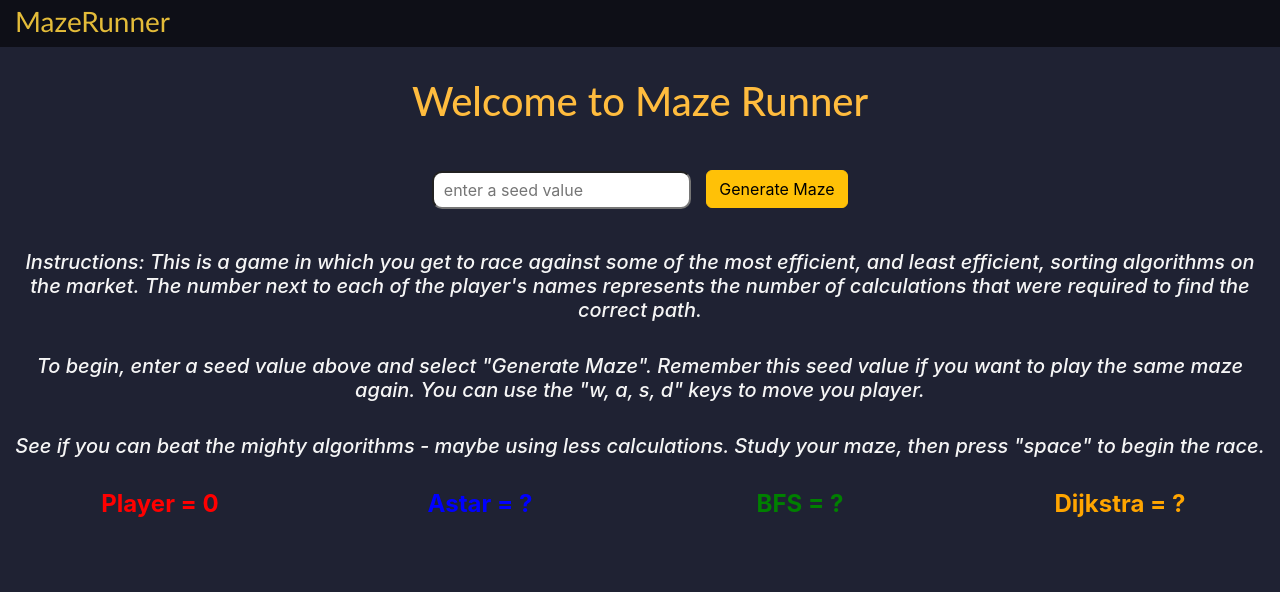
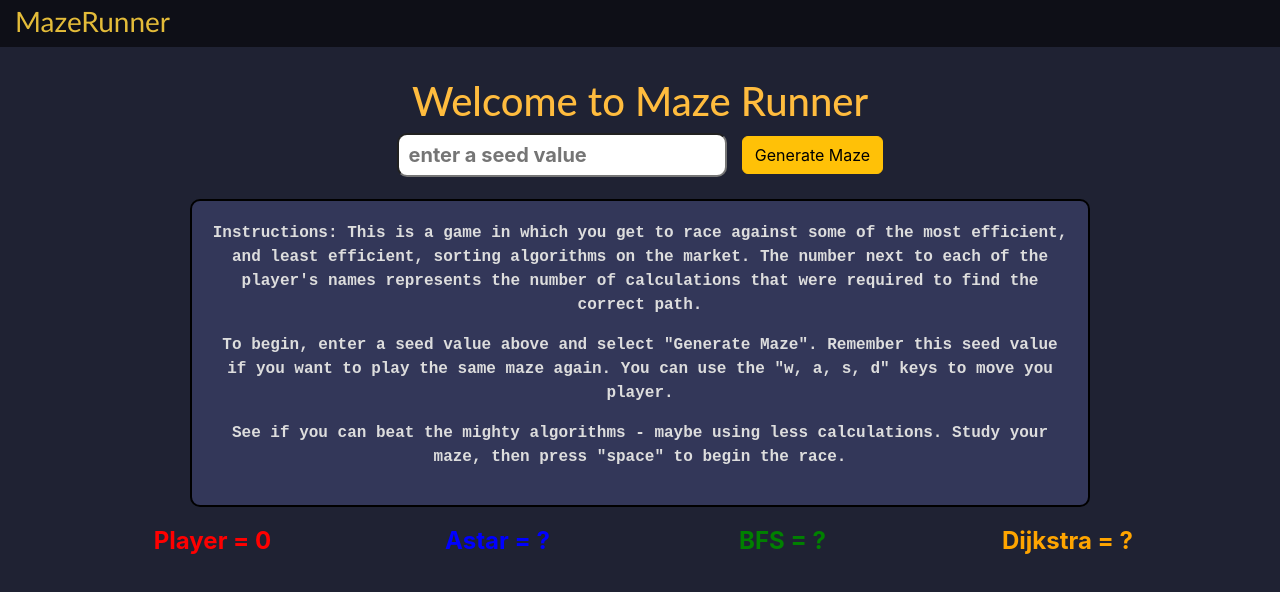
Before and after one commit to Connor-aus/cab432-assingment2, a React (Create React App) app in the folder client/: page / in a window 1280 px wide. Shown: the top 592 px of the page. Built offline with nearby package versions, Linux system fonts and the light colour scheme.

Commit message:
style changed

```diff
--- a/client/src/components/Instructions.js
+++ b/client/src/components/Instructions.js
@@ -3,25 +3,22 @@ import React from "react";
 
 export default function Instructions() {
   return (
-    <div>
-      <h5 style={{ color: "whitesmoke", fontStyle: "italic" }}>
+    <div className="inst">
+      <p>
         Instructions: This is a game in which you get to race against some of
         the most efficient, and least efficient, sorting algorithms on the
         market. The number next to each of the player's names represents the
         number of calculations that were required to find the correct path.
-      </h5>
-      <br></br>
-      <h5 style={{ color: "whitesmoke", fontStyle: "italic" }}>
+      </p>
+      <p>
         To begin, enter a seed value above and select "Generate Maze". Remember
         this seed value if you want to play the same maze again. You can use the
         "w, a, s, d" keys to move you player.
-      </h5>
-      <br></br>
-      <h5 style={{ color: "whitesmoke", fontStyle: "italic" }}>
+      </p>
+      <p>
         See if you can beat the mighty algorithms - maybe using less
         calculations. Study your maze, then press "space" to begin the race.
-      </h5>
-      <br></br>
+      </p>
     </div>
   );
 }
--- a/client/src/css/style.css
+++ b/client/src/css/style.css
@@ -21,7 +21,7 @@ body {
 	align-items: center;
 	border: 2px solid rebeccapurple;
 	color: transparent;
-	background: white;
+	background: black;
 	height: 0;
 	padding-bottom: 100%;
   }
@@ -147,8 +147,10 @@ body {
 	border-color: rgba(221, 197, 13, 0.801);
   }
 
-
-
+  .inst{background:#333759;padding:20px;margin:20px auto;max-width:900px;border:solid 2px #000;border-radius:10px;}
+  .inst p{font-family:'Courier New',sans-serif;font-size:16px;font-weight:700;color:#ddd;}
+input{font-size:20px;font-weight:bold;}
+  .mazebox>*{all:unset;}
 
 /*/====retro style maze
   body {
--- a/client/src/pages/Home.js
+++ b/client/src/pages/Home.js
@@ -1,5 +1,5 @@
 import React, { useEffect, useState } from "react";
-import { Container, Row, Col } from "react-bootstrap";
+import { Container, Row } from "react-bootstrap";
 
 import SearchBar from "../components/SearchBar";
 import Instructions from "../components/Instructions";
@@ -276,14 +276,12 @@ export function Home() {
   }, [seed]);
 
   return (
-    <Container fluid className="bordercon">
+    <Container>
       <Row style={{ color: "rgb(255, 188, 62)", marginTop: "30px" }}>
         <h1>Welcome to Maze Runner</h1>
       </Row>
-      <Row className="borderr">
-        <Col className="bordercol">
+      <Row>
         <SearchBar onSubmit={searchSeed} />
-        </Col>
       </Row>
       <Row>{error(errorMessage)}</Row>
       <Row>{Instructions()}</Row>
@@ -298,10 +296,10 @@ export function Home() {
         })}
       </Row>
       <br></br>
-      <Row>
-        <Col>
+      <Row className="mazebox">
         <div
           style={{
+            margin: "auto",
             display: "grid",
             gridTemplateColumns: `repeat(${cols}, 10px)`,
             gridTemplateRows: `repeat(${rows}, 10px)`,
@@ -312,15 +310,13 @@ export function Home() {
               return (
                 <div
                   key={[cell.y, cell.x]}
-                    className={`${determinePlayer(xIndex, yIndex)} box-${
-                      maze[cell.y][cell.x].walls
+                  className={`${determinePlayer(xIndex, yIndex)} box-${maze[cell.y][cell.x].walls
                     }`}
                 ></div>
               );
             })
           )}
         </div>
-        </Col>
       </Row>
     </Container>
   );
```
Lines whose indentation alone changed are shown as unchanged.
